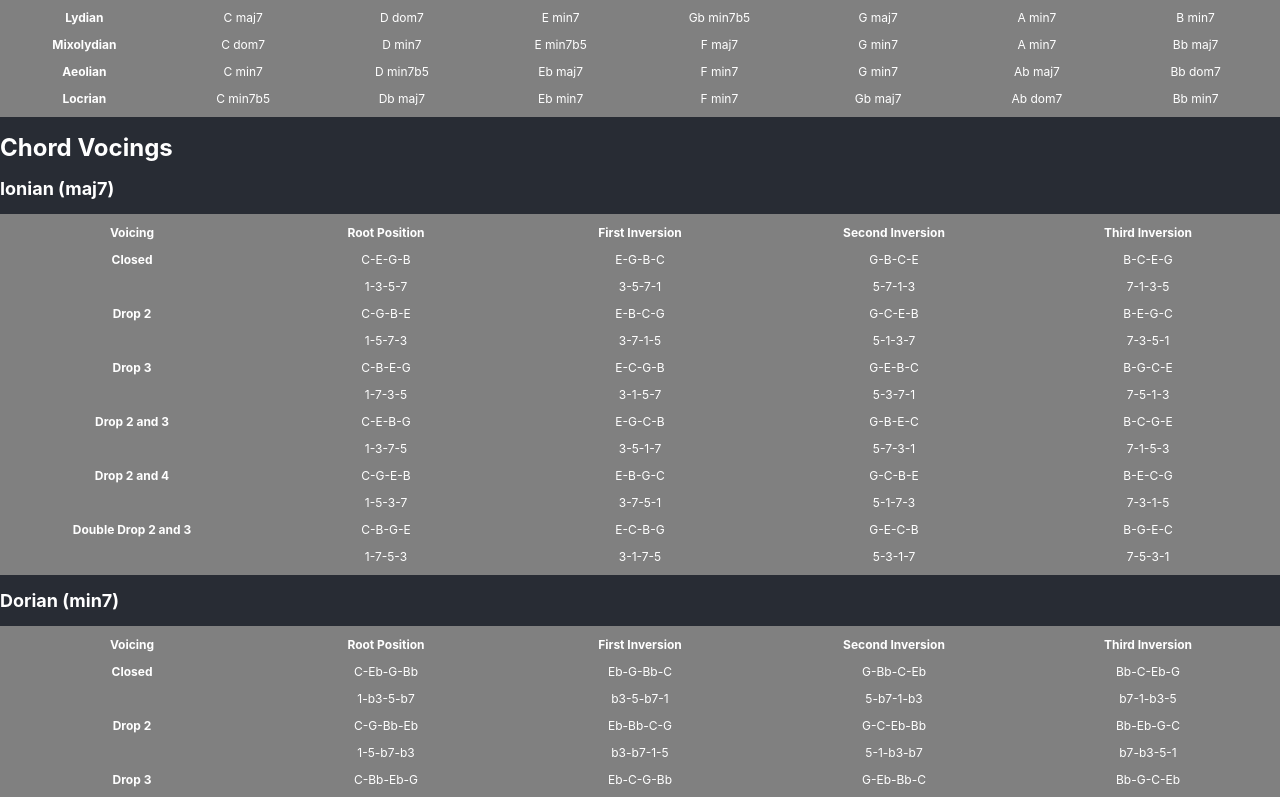
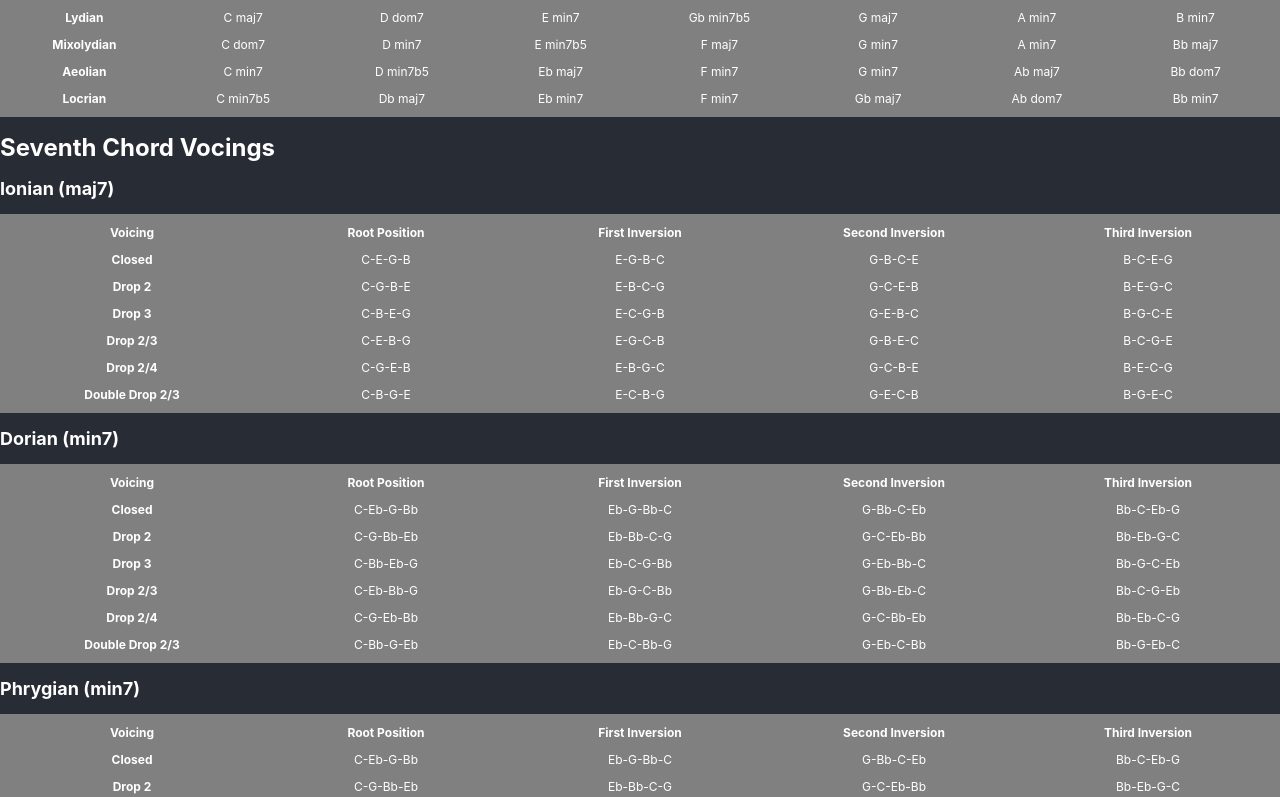
Before and after one commit to walpolsh/chord-scales-v2, a React (Create React App) app: page / in a window 1280 px wide. Shown: the part 663-1460 px from the top of the page. Built offline with nearby package versions, Linux system fonts and the light colour scheme.

Commit message:
onOff works in all tables

```diff
--- a/src/components/Scales.js
+++ b/src/components/Scales.js
@@ -157,16 +157,16 @@ class Scales extends Component {
           <table style={table}>
             {this.state.scale.map((scales, j) =>  {
               let chordCycles = buildCycle(scales[3][0][0]).map(y => y)
-              let notes = buildScale(scales)[1]
-              let noteCycles = buildCycle(notes).map((x)=> x)
-              console.log(noteCycles)
+              let numCycles = buildCycle(buildScale(scales)[0]).map(x=> x)
+              let noteCycles = buildCycle(buildScale(scales)[1]).map(x=> x)
+              console.log(chordCycles.map((y, i) => noteCycles[i]))
 
               return(
               <tbody key={j + 1}>
                 { this.state.onOff === '1' ?
                 <tr>
                   <th key={scales}>{`${scales[2]}`}</th>
-                  {buildCycle(scales[0]).map((x,i)=> <td key={i++}>{x}</td>)}
+                    {chordCycles.map((y, i) => <td key={i}>{numCycles[i]} {y}</td>)}
                 </tr>
                 :
                 <tr>
@@ -179,7 +179,7 @@ class Scales extends Component {
             )})}
           </table>
 
-        <h1>Chord Vocings</h1>
+        <h1>Seventh Chord Vocings</h1>
         {this.state.scale.map((mode, j) => {
           return (
           <div key={j}>
@@ -195,55 +195,79 @@ class Scales extends Component {
                 </tr>
               </thead>
               <tbody>
+              {
+                this.state.onOff === '1' ?
+                <tr>
+                  <th>Closed</th>
+                  {buildChord(mode, closedSeventh, 0).map((degree, i) => <td key={i}>{degree.join('-')}</td>)}
+                </tr>
+                :
                 <tr>
                  <th>Closed</th>
                   {buildChord(mode, closedSeventh, 1).map((degree, i) => <td key={i}>{degree.join('-')}</td>)}
                 </tr>
+              }
+              {
+                this.state.onOff === '1' ?
                 <tr>
-                  <th>&nbsp;</th>
-                  {buildChord(mode, closedSeventh, 0).map((degree, i) => <td key={i}>{degree.join('-')}</td>)}
+                  <th>Drop 2</th>
+                   {buildChord(mode, drop2, 0).map((degree, i) => <td key={i}>{degree.join('-')}</td>)}
                 </tr>
+                :
                 <tr>
                  <th>Drop 2</th>
                   {buildChord(mode, drop2, 1).map((degree, i) => <td key={i}>{degree.join('-')}</td>)}
                 </tr>
+              }
+              {
+                this.state.onOff === '1' ?
                 <tr>
-                  <th>&nbsp;</th>
-                  {buildChord(mode, drop2, 0).map((degree, i) => <td key={i}>{degree.join('-')}</td>)}
+                <th>Drop 3</th>
+                  {buildChord(mode, drop3, 0).map((degree, i) => <td key={i}>{degree.join('-')}</td>)}
                 </tr>
+                :
                 <tr>
                 <th>Drop 3</th>
                  {buildChord(mode, drop3, 1).map((degree, i) => <td key={i}>{degree.join('-')}</td>)}
                </tr>
+              }
+              {
+                this.state.onOff === '1' ?
                 <tr>
-                  <th>&nbsp;</th>
-                  {buildChord(mode, drop3, 0).map((degree, i) => <td key={i}>{degree.join('-')}</td>)}
+                <th>Drop 2/3</th>
+                  {buildChord(mode, drop23, 0).map((degree, i) => <td key={i}>{degree.join('-')}</td>)}
                 </tr>
+                :
                 <tr>
-                 <th>Drop 2 and 3</th>
+                <th>Drop 2/3</th>
                  {buildChord(mode, drop23, 1).map((degree, i) => <td key={i}>{degree.join('-')}</td>)}
                </tr>
+              }
+              {
+                this.state.onOff === '1' ?
                 <tr>
-                  <th>&nbsp;</th>
-                  {buildChord(mode, drop23, 0).map((degree, i) => <td key={i}>{degree.join('-')}</td>)}
+                 <th>Drop 2/4</th>
+                  {buildChord(mode, drop24, 0).map((degree, i) => <td key={i}>{degree.join('-')}</td>)}
                 </tr>
+                :
                 <tr>
-                 <th>Drop 2 and 4</th>
+                 <th>Drop 2/4</th>
                   {buildChord(mode, drop24, 1).map((degree, i) => <td key={i}>{degree.join('-')}</td>)}
                 </tr>
+
+              }
+              {
+                this.state.onOff === '1' ?
                 <tr>
-                  <th>&nbsp;</th>
-                  {buildChord(mode, drop24, 0).map((degree, i) => <td key={i}>{degree.join('-')}</td>)}
+                 <th>Double Drop 2/3</th>
+                  {buildChord(mode, doubleDrop24, 0).map((degree, i) => <td key={i}>{degree.join('-')}</td>)}
                 </tr>
+                :
                 <tr>
-                 <th>Double Drop 2 and 3</th>
+                 <th>Double Drop 2/3</th>
                   {buildChord(mode, doubleDrop24, 1).map((degree, i) => <td key={i}>{degree.join('-')}</td>)}
                 </tr>
-                <tr>
-                  <th>&nbsp;</th>
-                  {buildChord(mode, doubleDrop24, 0).map((degree, i) => <td key={i}>{degree.join('-')}</td>)}
-                </tr>
-
+              }
 
               </tbody>
             </table>
```
Lines whose indentation alone changed are shown as unchanged.
